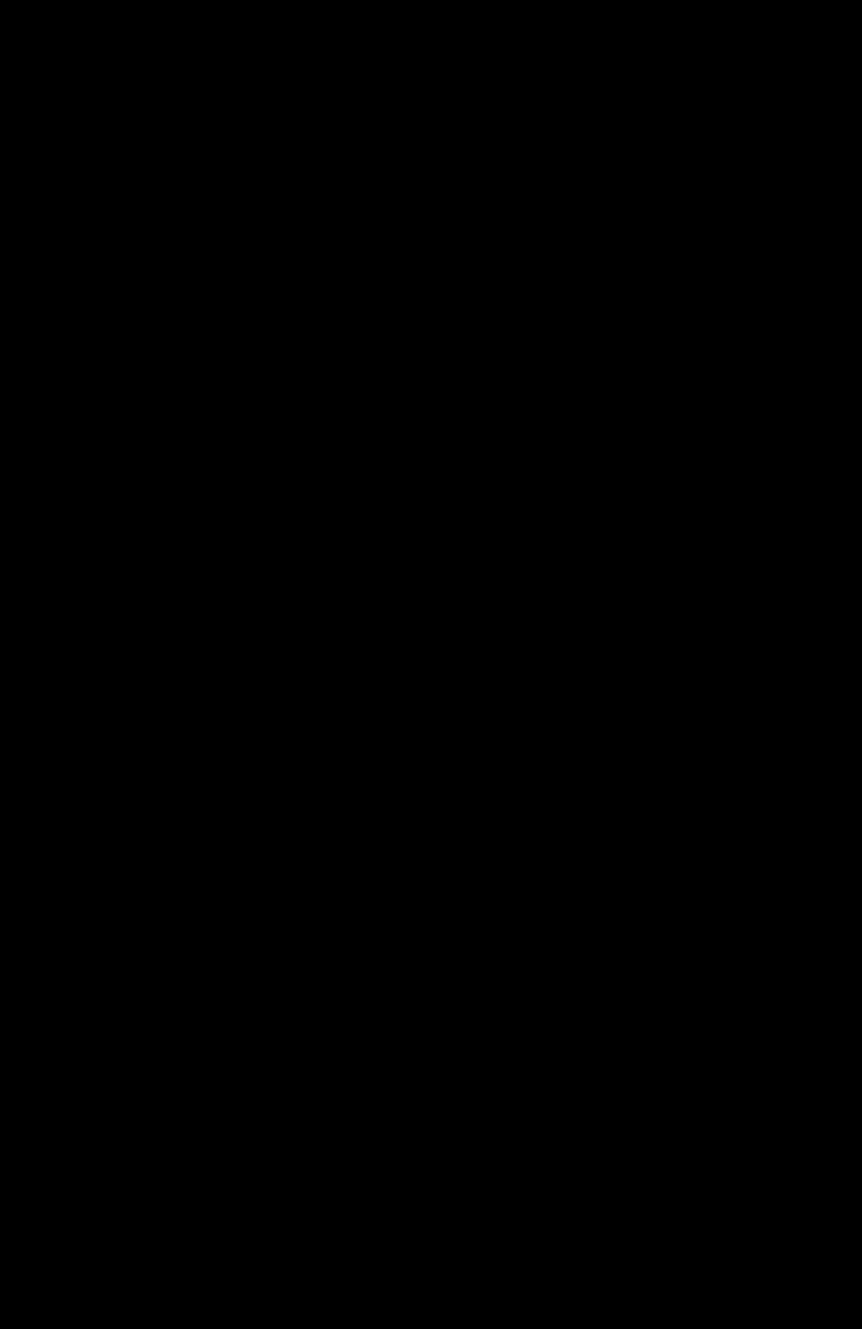
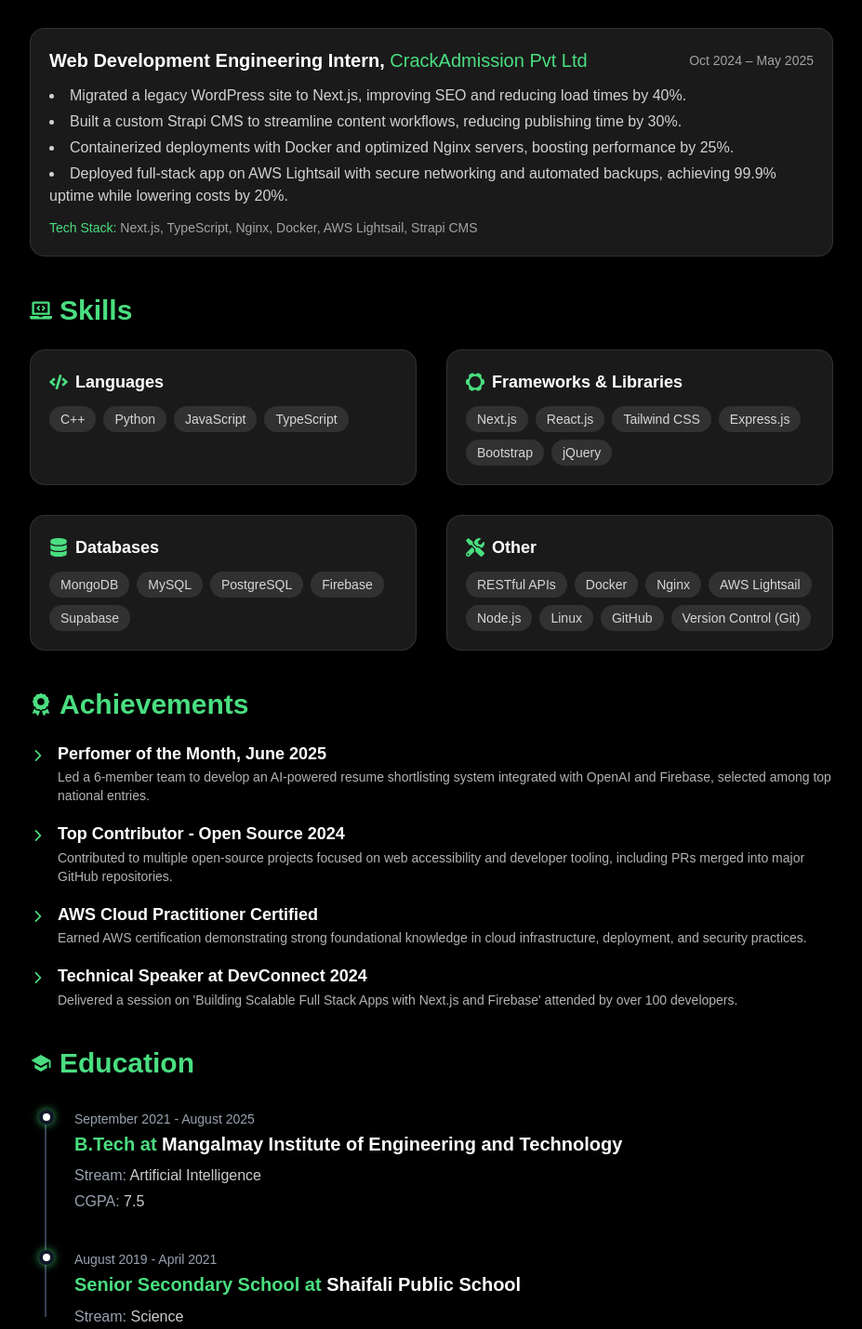
Before and after one commit to ankitchoubeyy/portfolio-ankit-choubey, a Next.js app: page / in a window 1280 px wide. Shown: the part 780-2210 px from the top of the page at 93% size, without its empty margins (176-1103 px from the left). Before the commit the page ends 800 px from the top, so only its background shows below. Built offline with nearby package versions, Linux system fonts and the light colour scheme.

Commit message:
Added work, education, skills, achievements components

```diff
--- a/src/app/page.js
+++ b/src/app/page.js
@@ -1,12 +1,32 @@
+import Achievements from '@/components/Achievement'
+import Education from '@/components/Education'
 import Header from '@/components/Header'
 import Hero from '@/components/Hero'
+import Skills from '@/components/Skills'
+import WorkExperice from '@/components/WorkExperice'
 import React from 'react'
 
 const page = () => {
   return (
     <main className="max-w-4xl mx-auto px-4 py-5 min-h-screen">
       <Header />
+
+      {/* Hero section */}
       <Hero />
+
+      {/* Work section */}
+      <WorkExperice />
+
+      {/* Projects */}
+
+      {/* Skills */}
+      <Skills />
+
+      {/* Achievements */}
+      <Achievements />
+
+      {/* Education */}
+      <Education />
     </main>
 
   )
--- /dev/null
+++ b/src/components/Achievement.js
@@ -0,0 +1,63 @@
+import React from "react";
+import { IoIosArrowForward } from "react-icons/io";
+import { FaAward } from "react-icons/fa6";
+
+const achievements = [
+  {
+    id: 1,
+    title: "Perfomer of the Month, June 2025",
+    description:
+      "Led a 6-member team to develop an AI-powered resume shortlisting system integrated with OpenAI and Firebase, selected among top national entries.",
+  },
+  {
+    id: 2,
+    title: "Top Contributor - Open Source 2024",
+    description:
+      "Contributed to multiple open-source projects focused on web accessibility and developer tooling, including PRs merged into major GitHub repositories.",
+  },
+  {
+    id: 3,
+    title: "AWS Cloud Practitioner Certified",
+    description:
+      "Earned AWS certification demonstrating strong foundational knowledge in cloud infrastructure, deployment, and security practices.",
+  },
+  {
+    id: 4,
+    title: "Technical Speaker at DevConnect 2024",
+    description:
+      "Delivered a session on 'Building Scalable Full Stack Apps with Next.js and Firebase' attended by over 100 developers.",
+  },
+];
+
+const Achievements = () => {
+  return (
+    <section className="mt-10">
+      <h2 className="text-2xl md:text-3xl font-bold text-primary mb-6 flex items-center gap-2">
+        <FaAward className="w-6 h-6 text-primary" /> Achievements
+      </h2>
+
+      <ul className="space-y-5">
+        {achievements.map((item) => (
+          <li
+            key={item.id}
+            className="flex items-start gap-3 group transition-transform duration-300 hover:translate-x-1"
+          >
+            <div className="mt-1 text-primary group-hover:text-green-400 transition-colors">
+              <IoIosArrowForward size={18} />
+            </div>
+            <div>
+              <h3 className="text-white font-semibold text-base md:text-lg leading-tight">
+                {item.title}
+              </h3>
+              <p className="text-sm text-white/70 mt-1">
+                {item.description}
+              </p>
+            </div>
+          </li>
+        ))}
+      </ul>
+    </section>
+  );
+};
+
+export default Achievements;
--- /dev/null
+++ b/src/components/Education.js
@@ -0,0 +1,66 @@
+import React from "react";
+import { IoMdSchool } from "react-icons/io";
+
+const educationData = [
+  {
+    id: 1,
+    duration: "September 2021 - August 2025",
+    institution: "Mangalmay Institute of Engineering and Technology",
+    degree: "B.Tech",
+    stream: "Artificial Intelligence",
+    cgpa: "7.5",
+  },
+  {
+    id: 2,
+    duration: "August 2019 - April 2021",
+    institution: "Shaifali Public School",
+    degree: "Senior Secondary School",
+    stream: "Science",
+    cgpa: "7",
+  },
+];
+
+const Education = () => {
+  return (
+    <section className="mt-10">
+      <h2 className="text-2xl md:text-3xl font-bold text-primary mb-8 flex items-center gap-2">
+        <IoMdSchool className="w-6 h-6 text-primary" /> Education
+      </h2>
+
+      <div className="relative ml-4 pl-8 space-y-10">
+        {/* Vertical Line */}
+        <div className="absolute left-0 top-0 bottom-0 w-0.5 bg-gray-700"></div>
+
+        {educationData.map((edu, index) => (
+          <div key={edu.id} className="relative">
+            {/* Timeline Dot */}
+            <div
+              className={`absolute -left-[38px] top-0 w-4 h-4 rounded-full bg-white border-4 border-gray-900 shadow-[0_0_10px_rgba(74,222,128,0.8)]`}
+            ></div>
+
+            {/* Duration */}
+            <p className="text-sm text-gray-400 mb-1">{edu.duration}</p>
+
+            {/* Title */}
+            <h3 className="text-lg md:text-xl text-primary font-semibold leading-snug">
+              {edu.degree} at{" "}
+              <span className="text-white">{edu.institution}</span>
+            </h3>
+
+            {/* Details */}
+            <ul className="text-white/80 mt-2 text-sm md:text-base space-y-1">
+              <li>
+                <span className="text-gray-400">Stream:</span> {edu.stream}
+              </li>
+              <li>
+                <span className="text-gray-400">CGPA:</span> {edu.cgpa}
+              </li>
+            </ul>
+          </div>
+        ))}
+      </div>
+    </section>
+  );
+};
+
+export default Education;
--- /dev/null
+++ b/src/components/Skills.js
@@ -0,0 +1,81 @@
+import React from "react";
+import { FaCode, FaDatabase, FaTools, FaLaptopCode } from "react-icons/fa";
+import { SiFramework } from "react-icons/si";
+
+const skillsData = [
+  {
+    category: "Languages",
+    icon: <FaCode className="text-primary w-5 h-5" />,
+    items: ["C++", "Python", "JavaScript", "TypeScript"],
+  },
+  {
+    category: "Frameworks & Libraries",
+    icon: <SiFramework className="text-primary w-5 h-5" />,
+    items: [
+      "Next.js",
+      "React.js",
+      "Tailwind CSS",
+      "Express.js",
+      "Bootstrap",
+      "jQuery",
+    ],
+  },
+  {
+    category: "Databases",
+    icon: <FaDatabase className="text-primary w-5 h-5" />,
+    items: ["MongoDB", "MySQL", "PostgreSQL", "Firebase", "Supabase"],
+  },
+  {
+    category: "Other",
+    icon: <FaTools className="text-primary w-5 h-5" />,
+    items: [
+      "RESTful APIs",
+      "Docker",
+      "Nginx",
+      "AWS Lightsail",
+      "Node.js",
+      "Linux",
+      "GitHub",
+      "Version Control (Git)",
+    ],
+  },
+];
+
+const Skills = () => {
+  return (
+    <section className="mt-10">
+      <h2 className="text-2xl md:text-3xl font-bold text-primary mb-6 flex items-center gap-2">
+        <FaLaptopCode className="w-6 h-6 text-primary" />Skills
+      </h2>
+
+      <div className="grid md:grid-cols-2 gap-8">
+        {skillsData.map((skill) => (
+          <div
+            key={skill.category}
+            className="bg-white/10 border border-white/10 rounded-2xl p-5 hover:border-primary transition-colors duration-300"
+          >
+            <div className="flex items-center gap-2 mb-3">
+              {skill.icon}
+              <h3 className="text-lg font-semibold text-white">
+                {skill.category}
+              </h3>
+            </div>
+
+            <div className="flex flex-wrap gap-2 mt-2">
+              {skill.items.map((item, index) => (
+                <span
+                  key={index}
+                  className="px-3 py-1 bg-white/10 text-white/80 text-sm rounded-full hover:bg-primary/20 transition-all"
+                >
+                  {item}
+                </span>
+              ))}
+            </div>
+          </div>
+        ))}
+      </div>
+    </section>
+  );
+};
+
+export default Skills;
--- /dev/null
+++ b/src/components/WorkExperice.js
@@ -0,0 +1,77 @@
+import React from "react";
+import { FaSuitcaseRolling } from "react-icons/fa";
+
+const experiences = [
+  {
+    id: 1,
+    role: "Founding Engineer",
+    company: "CrackAdmission Pvt Ltd",
+    duration: "May 2025 – Present",
+    achievements: [
+      "Built a next-gen recruitment platform with resume parsing, Gmail-based intake, and AI interview evaluation using OpenAI SDK, automated via Google Cloud and Firebase Functions.",
+      "Developed a scalable LMS with live sessions, structured assessments, and AI-driven personalization.",
+      "Architected Firebase-based infrastructure with Firestore, Authentication, and Storage, deployed on Vercel, and integrated Razorpay workflows via n8n automation.",
+    ],
+    tech: "Next.js, TypeScript, Firebase SDK, OpenAI SDK, Google Cloud Functions, Vercel",
+  },
+  {
+    id: 2,
+    role: "Web Development Engineering Intern",
+    company: "CrackAdmission Pvt Ltd",
+    duration: "Oct 2024 – May 2025",
+    achievements: [
+      "Migrated a legacy WordPress site to Next.js, improving SEO and reducing load times by 40%.",
+      "Built a custom Strapi CMS to streamline content workflows, reducing publishing time by 30%.",
+      "Containerized deployments with Docker and optimized Nginx servers, boosting performance by 25%.",
+      "Deployed full-stack app on AWS Lightsail with secure networking and automated backups, achieving 99.9% uptime while lowering costs by 20%.",
+    ],
+    tech: "Next.js, TypeScript, Nginx, Docker, AWS Lightsail, Strapi CMS",
+  },
+];
+
+const WorkExperience = () => {
+  return (
+    <section className="mt-10">
+      <h2 className="text-2xl md:text-3xl font-bold text-primary flex items-center gap-2 mb-6">
+        <FaSuitcaseRolling className="w-6 h-6 text-primary" />
+        Work Experience
+      </h2>
+
+      <div className="space-y-8">
+        {experiences.map((exp) => (
+          <div
+            key={exp.id}
+            className="bg-white/10 border border-white/10 rounded-2xl p-5 hover:border-primary transition-colors duration-300"
+          >
+            {/* Comany, Role and Duration */}
+            <div className="flex flex-col sm:flex-row sm:items-center sm:justify-between">
+              <h3 className="text-lg md:text-xl font-semibold text-white">
+                {exp.role},{" "}
+                <span className="text-primary font-medium">{exp.company}</span>
+              </h3>
+
+              <p className="text-sm text-white/60 mt-1 sm:mt-0">
+                {exp.duration}
+              </p>
+            </div>
+
+            {/* Achievements */}
+            <ul className="list-disc list-inside text-white/80 mt-3 space-y-1 text-sm md:text-base">
+              {exp.achievements.map((item, i) => (
+                <li key={i}>{item}</li>
+              ))}
+            </ul>
+
+            {/* Tech Stack */}
+            <p className="text-xs md:text-sm text-white/60 mt-3">
+              <span className="font-medium text-white/80"><span className="text-primary">Tech Stack:</span></span>{" "}
+              {exp.tech}
+            </p>
+          </div>
+        ))}
+      </div>
+    </section>
+  );
+};
+
+export default WorkExperience;
```
